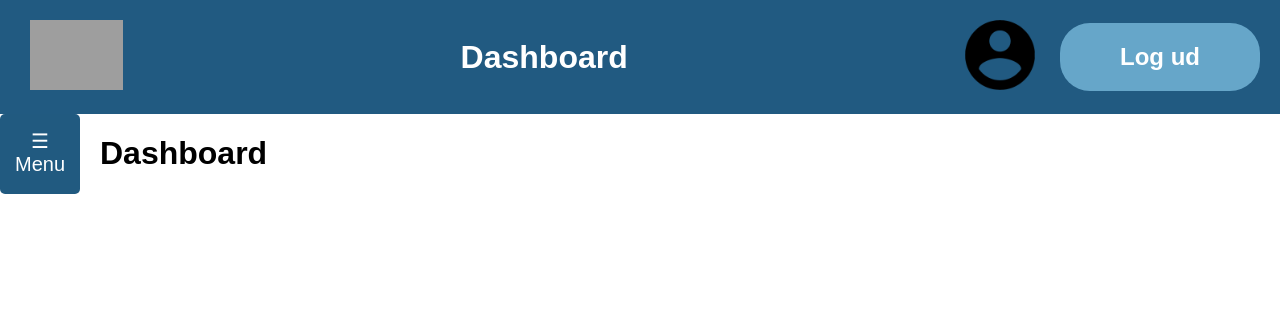
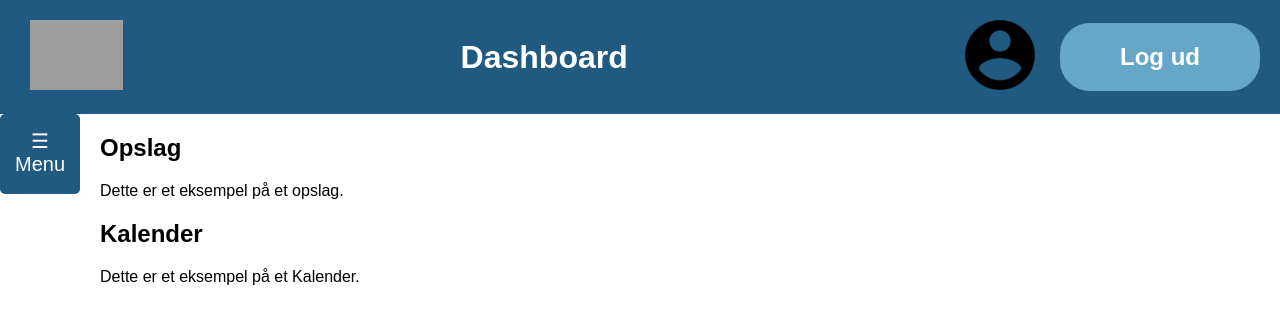
Before and after one commit to khadijahussaiin/BilAbonnement, a Spring Boot app: page /dashboard in a window 1280 px wide. Shown: the top 324 px of the page. Run offline with Spring Boot 4, Linux system fonts and the light colour scheme; grey boxes are pictures that could not be loaded.

Commit message:
Dashboard opslag og kalender sections.

```diff
--- a/src/main/resources/templates/home/Dashboard.html
+++ b/src/main/resources/templates/home/Dashboard.html
@@ -18,19 +18,29 @@
             <!-- Indhold på højre side -->
             <div class="right-side-content">
                 <main>
-                    <h1>Dashboard</h1>
+                    <!-- Her kan du placere mere indhold af sidens elementer. -->
+                    <div>
+                        <div>
+                            <!-- Opslag -->
+                            <section id="opslag">
+                                <h2>Opslag</h2>
+                                <!-- Her kan du tilføje dine opslag -->
+                                <p>Dette er et eksempel på et opslag.</p>
+                            </section>
+                        </div>
+                        <div>
+                            <!-- Kalender -->
+                            <section id="Kalender">
+                                <h2>Kalender</h2>
+                                <!-- Her kan du tilføje dine Kalender -->
+                                <p>Dette er et eksempel på et Kalender.</p>
+                            </section>
+                        </div>
+                    </div>
                 </main>
                 <!-- Her kan du placere mere indhold af sidens elementer. -->
             </div>
         </div>
     </div>
-    <div>
-        <div>
-            <!-- opslagene -->
-        </div>
-        <div>
-            <!-- Kalender -->
-        </div>
-    </div>
 </body>
 </html>
```
